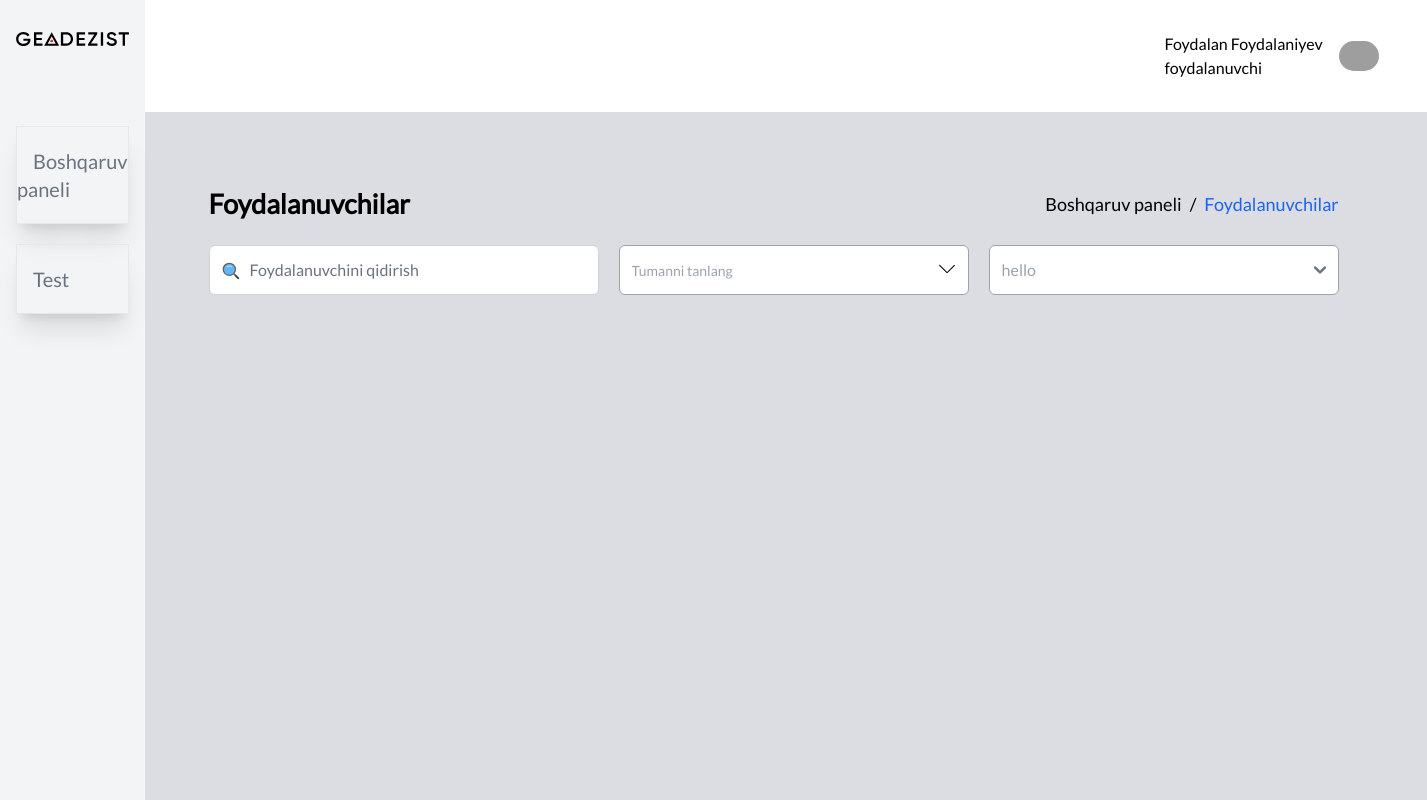
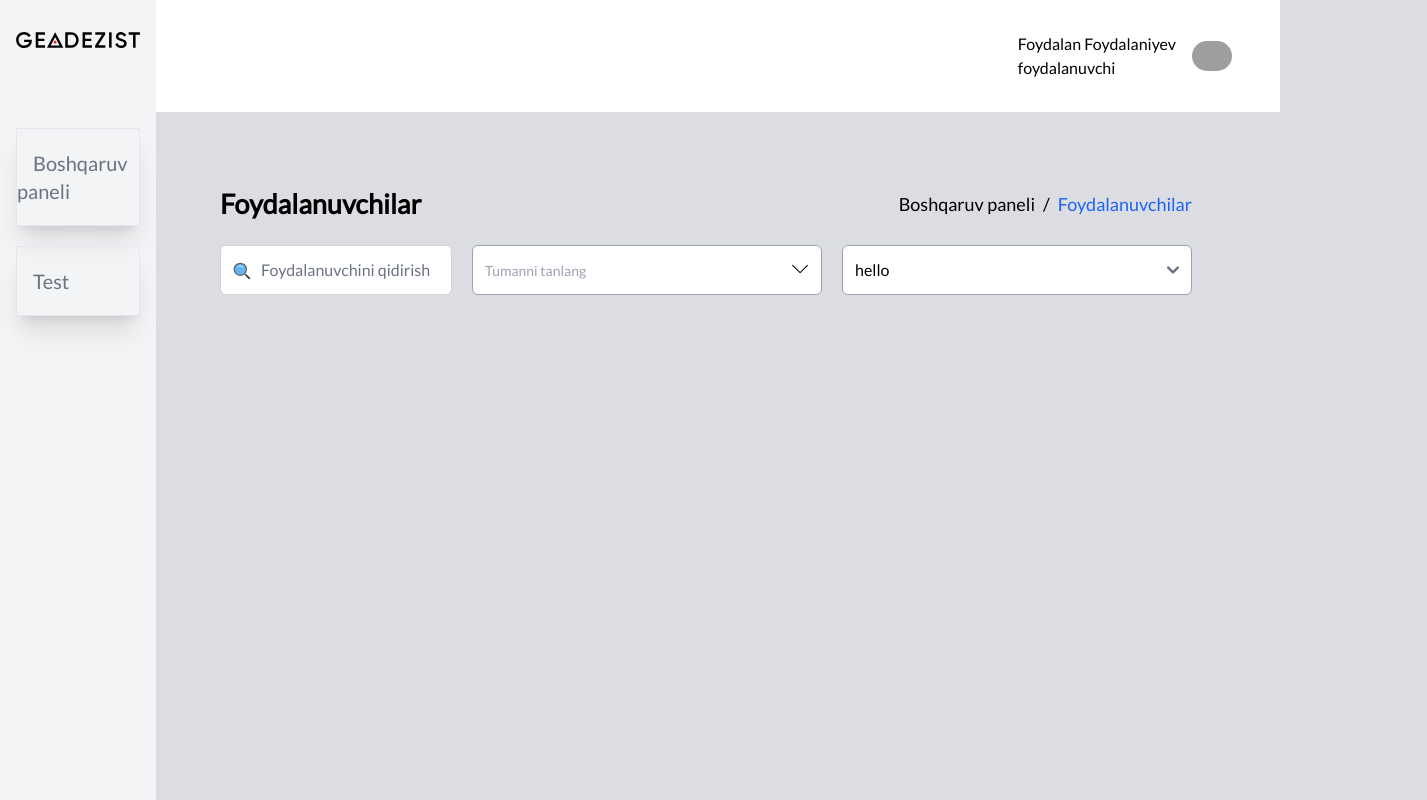
Before and after one commit to jasurhaydarovcode/GEADEZIST, a React (Vite) app: page /all-user in a window 1280 px wide. Shown: the whole page, 1427 px wide, since content can reach past the window. Built offline with nearby package versions, Linux system fonts and the light colour scheme; grey boxes are pictures that could not be loaded.

Commit message:
update from asliddin

```diff
--- a/src/pages/AllUser.tsx
+++ b/src/pages/AllUser.tsx
@@ -12,7 +12,6 @@ const AllUser = (): JSX.Element => {
           <div className="flex justify-end pt-10 pr-6">
             <div className="px-8">
               <div className="w-max">
-                {/* nav */}
                 <header className="flex items-center justify-between">
                   <h3 className="font-bold text-[27px]">Foydalanuvchilar</h3>
                   <div className="flex gap-2 text-[18px]">
@@ -23,9 +22,7 @@ const AllUser = (): JSX.Element => {
                     <h4 className="text-blue-600"> Foydalanuvchilar</h4>
                   </div>
                 </header>
-                {/* nav */}
 
-                {/* sort */}
                 <div className="flex justify-end pt-5 gap-5">
                   <div className="flex">
                     <label htmlFor="inp1">
@@ -34,7 +31,7 @@ const AllUser = (): JSX.Element => {
                     <input
                       type="text"
                       id="inp1"
-                      className="w-[390px] pl-10  bg-[] border-gray-300 rounded-md h-[50px] "
+                      className="pl-10 border-gray-300 rounded-md h-[50px] "
                       placeholder="Foydalanuvchini qidirish"
                     />
                   </div>
@@ -42,7 +39,7 @@ const AllUser = (): JSX.Element => {
                     <input type="text" className="w-[350px] rounded-md h-[50px] placeholder:font-extralight placeholder-gray-400 border-gray-400  placeholder:text-[14px] " placeholder="Tumanni tanlang" />
                     <SlArrowDown className="absolute ml-[320px] mt-4" />
                   </div>
-                  <select className="w-[350px] text-gray-400 bg-[] rounded-md h-[50px] placeholder:font-extralight placeholder-gray-400 border-gray-400  placeholder:text-[14px] ">
+                  <select className="w-[350px] text-gray-40 rounded-md h-[50px] placeholder:font-extralight placeholder-gray-400 border-gray-400  placeholder:text-[14px] ">
                     <option value="">hello</option>
                     <option value="">byey</option>
                     <option value="">mthf</option>
```
